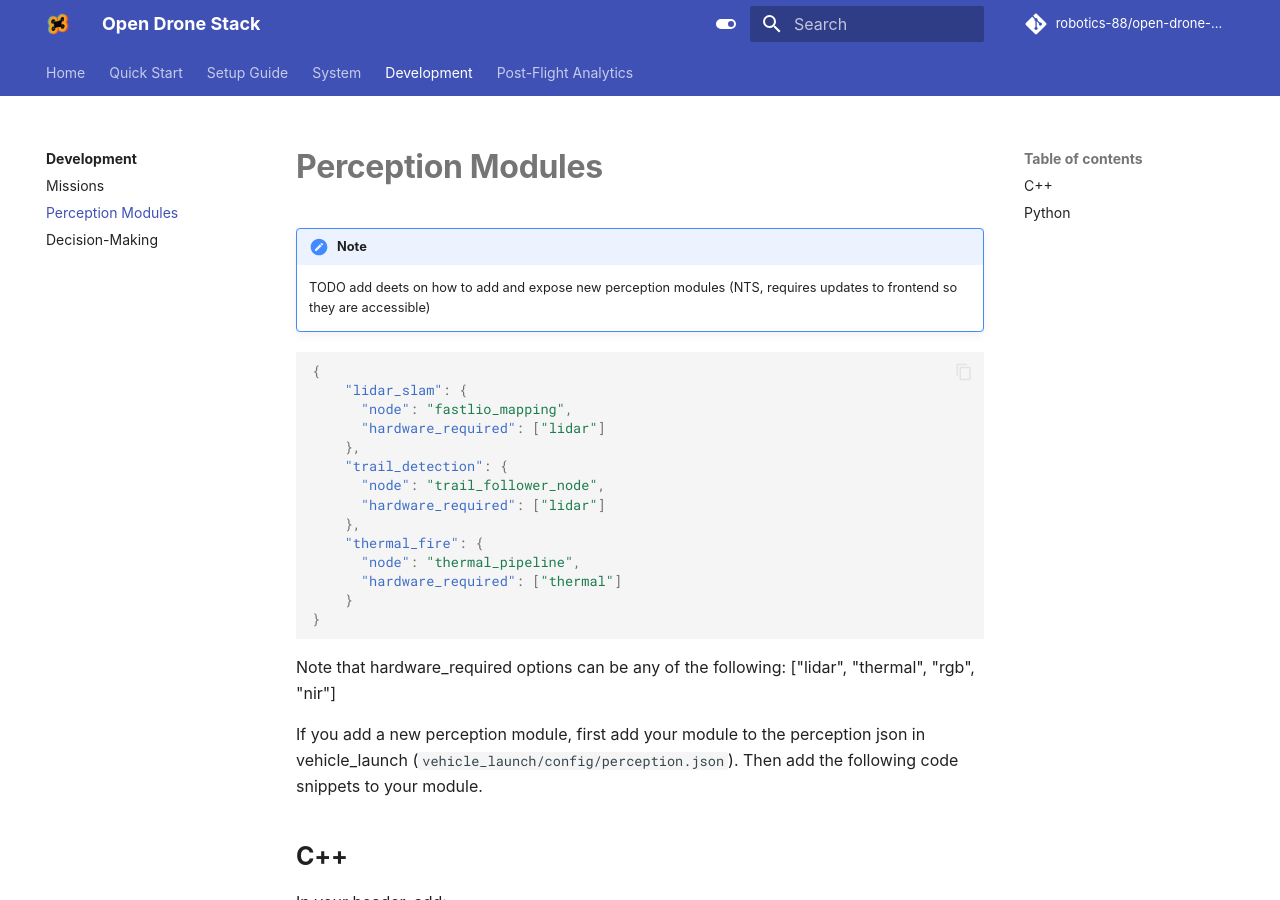
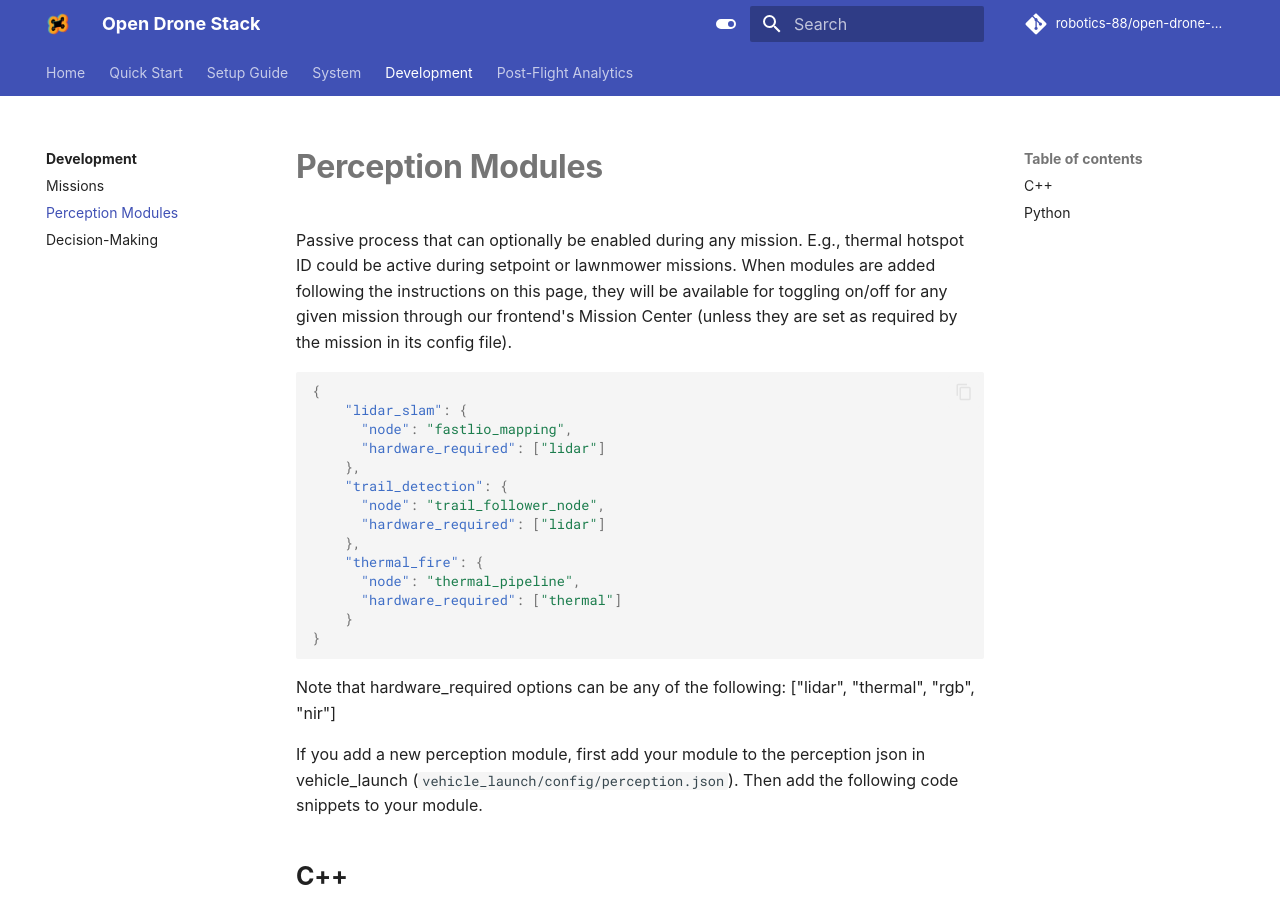
Before and after one commit to robotics-88/open-drone-docs, an MkDocs documentation site: the page built from docs/development/modules.md, in a window 1280 px wide and 900 px high. Built offline with MkDocs 1.6.1 and Material for MkDocs 9.7.7, drawn with Linux system fonts in a browser that asks for light colours; some web fonts are replaced; comment, search, counter and statistics services are not loaded.

Commit message:
Added perception modules description

````diff
--- a/docs/development/modules.md
+++ b/docs/development/modules.md
@@ -1,7 +1,5 @@
 # Perception Modules
-
-!!! note
-    TODO add deets on how to add and expose new perception modules (NTS, requires updates to frontend so they are accessible)
+Passive process that can optionally be enabled during any mission. E.g., thermal hotspot ID could be active during setpoint or lawnmower missions. When modules are added following the instructions on this page, they will be available for toggling on/off for any given mission through our frontend's Mission Center (unless they are set as required by the mission in its config file).
 
 ```json
 {
````
